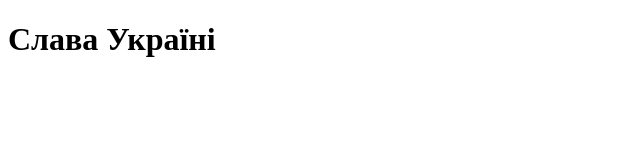
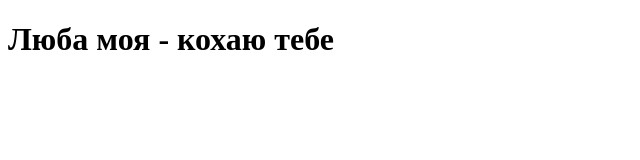
Before and after one commit to Pikaner/Tutorial, a plain HTML site: page Index.html in a window 1280 px wide. Shown: the whole page, without its empty margins (0-640 px from the left). Drawn offline with Linux system fonts and the light colour scheme.

Commit message:
Update Index.html

```diff
--- a/Index.html
+++ b/Index.html
@@ -7,6 +7,6 @@
     <title>Document</title>
 </head>
 <body>
-    <h1>Слава Україні</h1>
+    <h1>Люба моя - кохаю тебе</h1>
 </body>
 </html>
```
